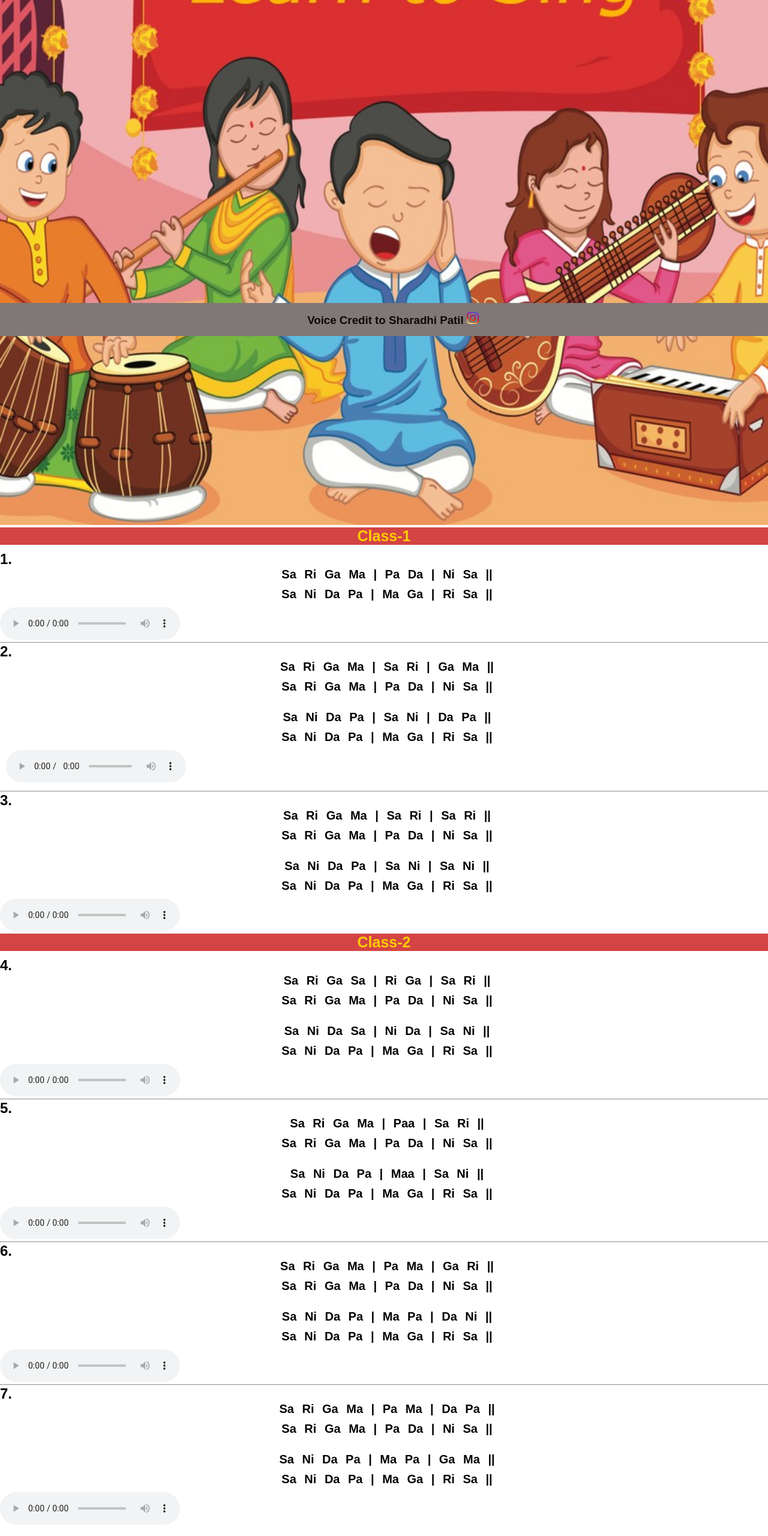
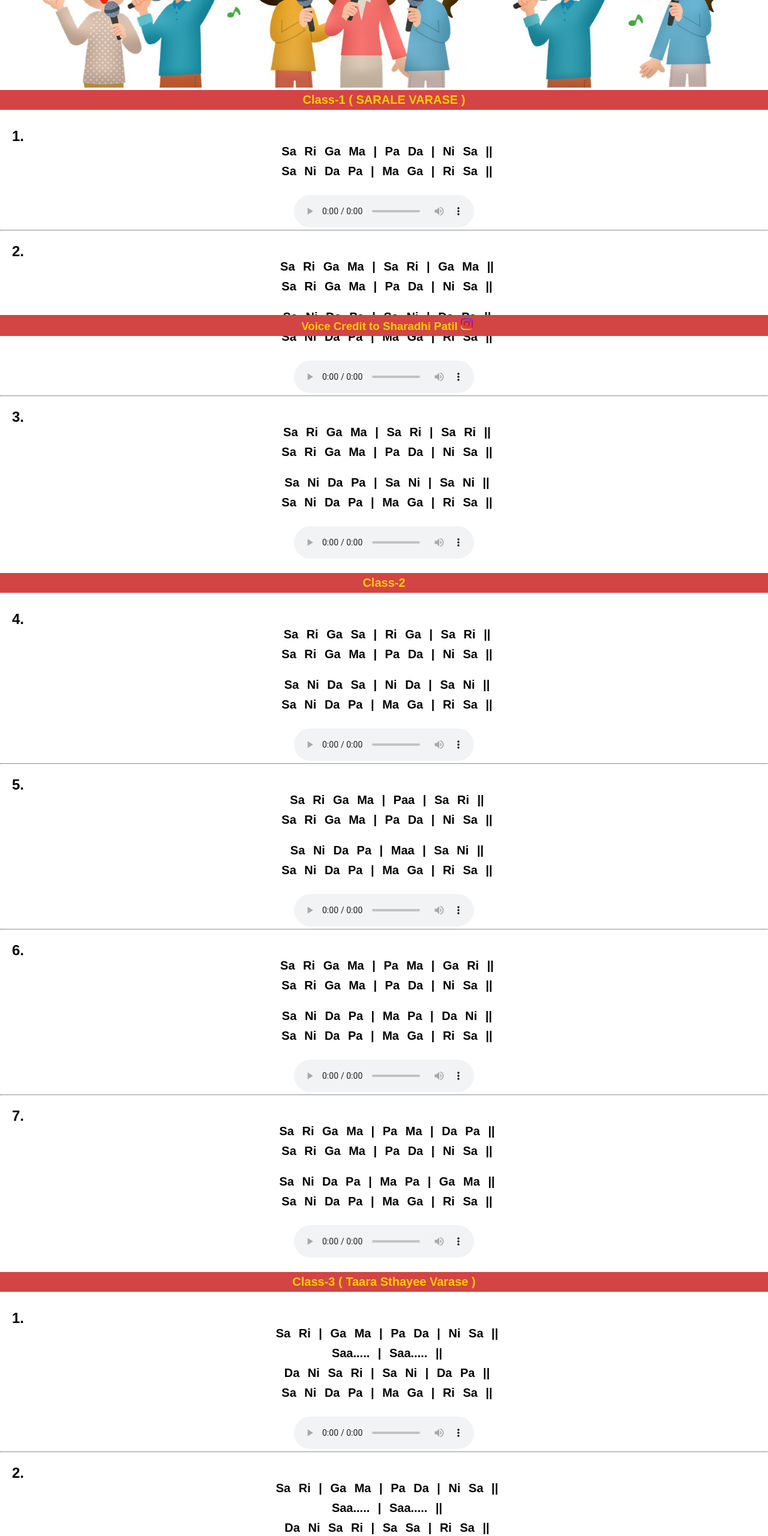
Before and after one commit to vrkshetty/music-class, a plain HTML site: page index.html in a window 1280 px wide. Shown: the part 240-2800 px from the top of the page at 60% size. Drawn offline with Linux system fonts and the light colour scheme.

Commit message:
modified to look better

```diff
--- a/css/style.css
+++ b/css/style.css
@@ -3,34 +3,40 @@
   padding: 0;
   font-family: sans-serif;
 }
-.responsive {
-  width: 100%;
-  height: auto;
-  background-size: cover;
-  background-position: center;
-}
-.container {
-  align-items: center;
-  background-color: chartreuse;
+
+#head {
+  background-color: rgb(211, 68, 68);
+  color: #ffcc00;
+  font-size: 40px;
+  text-align: center;
 }
 
-.responsive {
+/* Background Image */
+.bgImag {
   width: 100%;
   height: auto;
   background-size: cover;
   background-position: center;
 }
 
-.lesson {
-  font-size: 25px;
+/* container */
+.container {
+  align-items: center;
+  background-color: white;
+}
+
+/* class - bars */
+.headbar {
+  font-size: 20px;
   background-color: rgb(211, 68, 68);
   color: #ffcc00;
   margin-bottom: 10px;
   text-align: center;
-  margin-top: 0px;
   font-weight: bold;
+  padding: 5px;
 }
-.less {
+
+.lessonText {
   font-size: 20px;
   margin-left: 10px;
   margin-bottom: 10px;
@@ -39,13 +45,22 @@
   font-weight: bold;
 }
 
+h2 {
+  padding-top: 20px;
+  padding-left: 20px;
+}
+
+.lessons {
+  text-align: center;
+}
+
 .footer {
   position: fixed;
   left: 0;
   bottom: 0;
   width: 100%;
-  background-color: rgb(128, 119, 119);
-  color: rgb(12, 9, 9);
+  background-color: rgb(211, 68, 68);
+  color: #ffcc00;
   text-align: center;
-  padding: 15px;
+  padding: 5px;
 }
--- a/index.html
+++ b/index.html
@@ -6,117 +6,226 @@
     <meta name="viewport" content="width=device-width, initial-scale=1.0" />
     <title>Carnatic Singing Classes</title>
     <link rel="stylesheet" href="css/style.css" />
-
   </head>
   <body>
+    <div id="head">
+      <p>Learn to Sing</p>
 
+    </div>
     <img
-      src="images/bg1.jpg"
+      src="images/bg3.jpg"
       alt="pic"
-      class="responsive"
+      class="bgImag"
       width="300px"
       height="100px"
     />
-    <div class="container"></div>
-      <div id="1">
-        <p class="lesson">Class-1</p>
+    <div class="container">
+
+          <div id="music1">
+              <p class="headbar">Class-1 ( SARALE VARASE )</p>
               <h2>1.</h2>
-        <p class="less">Sa Ri Ga Ma | Pa Da | Ni Sa ||</p>
-        <p class="less">Sa Ni Da Pa | Ma Ga | Ri Sa ||</p>
-        <div>
+              <div class="lessons">
+                <p class="lessonText">Sa Ri Ga Ma | Pa Da | Ni Sa ||</p>
+                <p class="lessonText">Sa Ni Da Pa | Ma Ga | Ri Sa ||</p>
+                 <br>
                 <audio controls>
                   <source src="sounds/1.mp3" type="audio/mpeg" />
                 </audio>
               </div>
+          <div>
 
-      </div>
-      <hr />
+          <hr>
 
-      <div id="2">
+          <div id="music2">
               <h2>2.</h2>
-        <p class="less">Sa Ri Ga Ma | Sa Ri | Ga Ma ||</p>
-        <p class="less">Sa Ri Ga Ma | Pa Da | Ni Sa ||</p>
+              <div class="lessons">
+                <p class="lessonText">Sa Ri Ga Ma | Sa Ri | Ga Ma ||</p>
+                <p class="lessonText">Sa Ri Ga Ma | Pa Da | Ni Sa ||</p>
                 <br />
-        <p class="less">Sa Ni Da Pa | Sa Ni | Da Pa ||</p>
-        <p class="less">Sa Ni Da Pa | Ma Ga | Ri Sa ||</p>
-        <audio controls class="less">
+                <p class="lessonText">Sa Ni Da Pa | Sa Ni | Da Pa ||</p>
+                <p class="lessonText">Sa Ni Da Pa | Ma Ga | Ri Sa ||</p>
+                <br>
+                <audio controls>
                   <source src="sounds/2.mp3" type="audio/mpeg" />
                 </audio>
           </div>
+
           <hr />
 
-      <div id="3">
+          <div id="music3">
               <h2>3.</h2>
-        <p class="less">Sa Ri Ga Ma | Sa Ri | Sa Ri ||</p>
-        <p class="less">Sa Ri Ga Ma | Pa Da | Ni Sa ||</p>
+              <div class="lessons">
+                <p class="lessonText">Sa Ri Ga Ma | Sa Ri | Sa Ri ||</p>
+                <p class="lessonText">Sa Ri Ga Ma | Pa Da | Ni Sa ||</p>
                 <br />
-        <p class="less">Sa Ni Da Pa | Sa Ni | Sa Ni ||</p>
-        <p class="less">Sa Ni Da Pa | Ma Ga | Ri Sa ||</p>
+                <p class="lessonText">Sa Ni Da Pa | Sa Ni | Sa Ni ||</p>
+                <p class="lessonText">Sa Ni Da Pa | Ma Ga | Ri Sa ||</p>
+                <br>
                 <audio controls>
-          <source src="sounds/3.mp3" type="audio/mpeg" />
+                  <source src="sounds/2.mp3" type="audio/mpeg" />
                 </audio>
               </div>
+          </div>
 
-      <div id="4">
-        <p class="lesson">Class-2</p>
+
+          <div id="music4">
+            <p class="headbar" style="margin-top:20px;">Class-2</p>
             <h2>4.</h2>
-        <p class="less">Sa Ri Ga Sa | Ri Ga | Sa Ri ||</p>
-        <p class="less">Sa Ri Ga Ma | Pa Da | Ni Sa ||</p>
-        <br />
-        <p class="less">Sa Ni Da Sa | Ni Da | Sa Ni ||</p>
-        <p class="less">Sa Ni Da Pa | Ma Ga | Ri Sa ||</p>
+            <div class="lessons">
+              <p class="lessonText">Sa Ri Ga Sa | Ri Ga | Sa Ri ||</p>
+              <p class="lessonText">Sa Ri Ga Ma | Pa Da | Ni Sa ||</p>
+              <br/>
+              <p class="lessonText">Sa Ni Da Sa | Ni Da | Sa Ni ||</p>
+              <p class="lessonText">Sa Ni Da Pa | Ma Ga | Ri Sa ||</p>
+              <br>
               <audio controls>
                 <source src="sounds/4.mp3" type="audio/mpeg" />
               </audio>
             </div>
+          </div>
+
         <hr />
 
-      <div id="5">
+         <div id="music5">
             <h2>5.</h2>
-        <p class="less">Sa Ri Ga Ma | Paa | Sa Ri ||</p>
-        <p class="less">Sa Ri Ga Ma | Pa Da | Ni Sa ||</p>
-        <br />
-        <p class="less">Sa Ni Da Pa | Maa | Sa Ni ||</p>
-        <p class="less">Sa Ni Da Pa | Ma Ga | Ri Sa ||</p>
+            <div class="lessons">
+              <p class="lessonText">Sa Ri Ga Ma | Paa | Sa Ri ||</p>
+              <p class="lessonText">Sa Ri Ga Ma | Pa Da | Ni Sa ||</p>
+              <br/>
+              <p class="lessonText">Sa Ni Da Pa | Maa | Sa Ni ||</p>
+              <p class="lessonText">Sa Ni Da Pa | Ma Ga | Ri Sa ||</p>
+              <br>
               <audio controls>
-          <source src="sounds/5.mp3" type="audio/mpeg" />
+                <source src="sounds/4.mp3" type="audio/mpeg" />
               </audio>
             </div>
-      <hr />
+          </div>
 
-      <div id="6">
+          <hr>
+
+          <div id="music6">
             <h2>6.</h2>
-        <p class="less">Sa Ri Ga Ma | Pa Ma | Ga Ri ||</p>
-        <p class="less">Sa Ri Ga Ma | Pa Da | Ni Sa ||</p>
+            <div class="lessons">
+              <p class="lessonText">Sa Ri Ga Ma | Pa Ma | Ga Ri ||</p>
+              <p class="lessonText">Sa Ri Ga Ma | Pa Da | Ni Sa ||</p>
               <br />
-        <p class="less">Sa Ni Da Pa | Ma Pa | Da Ni ||</p>
-        <p class="less">Sa Ni Da Pa | Ma Ga | Ri Sa ||</p>
+              <p class="lessonText">Sa Ni Da Pa | Ma Pa | Da Ni ||</p>
+              <p class="lessonText">Sa Ni Da Pa | Ma Ga | Ri Sa ||</p>
+              <br>
               <audio controls>
                 <source src="sounds/6.mp3" type="audio/mpeg" />
               </audio>
             </div>
-      <hr />
+          </div>
 
-      <div id="7">
+          <hr/>
+
+          <div id="music7">
             <h2>7.</h2>
-        <p class="less">Sa Ri Ga Ma | Pa Ma | Da Pa ||</p>
-        <p class="less">Sa Ri Ga Ma | Pa Da | Ni Sa ||</p>
+            <div class="lessons">
+              <p class="lessonText">Sa Ri Ga Ma | Pa Ma | Da Pa ||</p>
+              <p class="lessonText">Sa Ri Ga Ma | Pa Da | Ni Sa ||</p>
               <br />
-        <p class="less">Sa Ni Da Pa | Ma Pa | Ga Ma ||</p>
-        <p class="less">Sa Ni Da Pa | Ma Ga | Ri Sa ||</p>
+              <p class="lessonText">Sa Ni Da Pa | Ma Pa | Ga Ma ||</p>
+              <p class="lessonText">Sa Ni Da Pa | Ma Ga | Ri Sa ||</p>
+              <br>
               <audio controls>
                 <source src="sounds/7.mp3" type="audio/mpeg" />
               </audio>
             </div>
+          </div>
+
+          <div id="music8">
+            <p class="headbar" style="margin-top:20px;">Class-3 ( Taara Sthayee Varase )</p>
+            <h2>1.</h2>
+            <div class="lessons">
+              <p class="lessonText">Sa Ri | Ga Ma | Pa Da | Ni Sa ||</p>
+              <p class="lessonText">Saa..... | Saa..... ||</p>
+              <p class="lessonText">Da Ni Sa Ri | Sa Ni | Da Pa ||</p>
+              <p class="lessonText">Sa Ni Da Pa | Ma Ga | Ri Sa ||</p>
+              <br/>
+              <audio controls>
+                <source src="sounds/8.mp3" type="audio/mpeg" />
+              </audio>
+            </div>
+          </div>
+
+          <hr>
+
+          <div id="music9">
+
+            <h2>2.</h2>
+            <div class="lessons">
+              <p class="lessonText">Sa Ri | Ga Ma | Pa Da | Ni Sa ||</p>
+              <p class="lessonText">Saa..... | Saa..... ||</p>
+              <p class="lessonText">Da Ni Sa Ri | Sa Sa | Ri Sa ||</p>
+              <p class="lessonText">Sa Ri Sa Ni | Da Pa | Ma Pa ||</p>
+              <p class="lessonText">Da Ni Sa Ri | Sa Ni | Da Pa ||</p>
+              <p class="lessonText">Sa Ni Da Pa | Ma Ga | Ri Sa ||</p>
+              <br/>
+              <audio controls>
+                <source src="sounds/9.mp3" type="audio/mpeg" />
+              </audio>
+            </div>
+          </div>
+
+          <hr>
+
+          <div id="music10">
+
+            <h2>3.</h2>
+            <div class="lessons">
+              <p class="lessonText">Sa Ri | Ga Ma | Pa Da | Ni Sa ||</p>
+              <p class="lessonText">Saa..... | Saa..... ||</p>
+              <p class="lessonText">Da Ni Sa Ri | Ga Ri | Sa Ri ||</p>
+              <p class="lessonText">Sa Ri Sa Ni | Da Pa | Ma Pa ||</p>
+              <p class="lessonText">Da Ni Sa Ri | Sa Sa | Ri Sa ||</p>
+              <p class="lessonText">Sa Ri Sa Ni | Da Pa | Ma Pa ||</p>
+              <p class="lessonText">Da Ni Sa Ri | Sa Ni | Da Pa ||</p>
+              <p class="lessonText">Sa Ni Da Pa | Ma Ga | Ri Sa ||</p>
+              <br/>
+              <audio controls>
+                <source src="sounds/10.mp3" type="audio/mpeg" />
+              </audio>
+            </div>
+          </div>
+
+          <hr>
+
+          <div id="music11">
+
+            <h2>4.</h2>
+            <div class="lessons">
+              <p class="lessonText">Sa Ri | Ga Ma | Pa Da | Ni Sa ||</p>
+              <p class="lessonText">Saa..... | Saa..... ||</p>
+              <p class="lessonText">Da Ni Sa Ri | Ga Ma | Ga Ri ||</p>
+              <p class="lessonText">Sa Ri Sa Ni | Da Pa | Ma Pa ||</p>
+              <p class="lessonText">Da Ni Sa Ri | Ga Ri | Sa Ri ||</p>
+              <p class="lessonText">Sa Ri Sa Ni | Da Pa | Ma Pa ||</p>
+              <p class="lessonText">Da Ni Sa Ri | Sa Sa | Ri Sa ||</p>
+              <p class="lessonText">Da Ni Sa Ri | Sa Ni | Da Pa ||</p>
+              <p class="lessonText">Sa Ni Da Pa | Ma Ga | Ri Sa ||</p>
+
+              <p class="lessonText">Sa Ri Sa Ni | Da Pa | Ma Pa</p>
+
+              <br/>
+              <audio controls>
+                <source src="sounds/11.mp3" type="audio/mpeg" />
+              </audio>
+            </div>
+          </div>
+
+
+
 
 </div>
+
     <footer>
       <div class="footer">
         <h3>Voice Credit to Sharadhi Patil  <a href="https://www.instagram.com/sharadhipatil/">
           <img src="images/insta.png" alt="pic" width="20px" height="20px"> </a> </h3>
         <h3>
       </div>
-
     </footer>
   </body>
 </html>
```
Also changed, not shown: scr/index.html (added, +113 -0 lines), images/bg3.jpg (added), images/bg4.png (added), 7 other files. Lines whose indentation alone changed are shown as unchanged.
